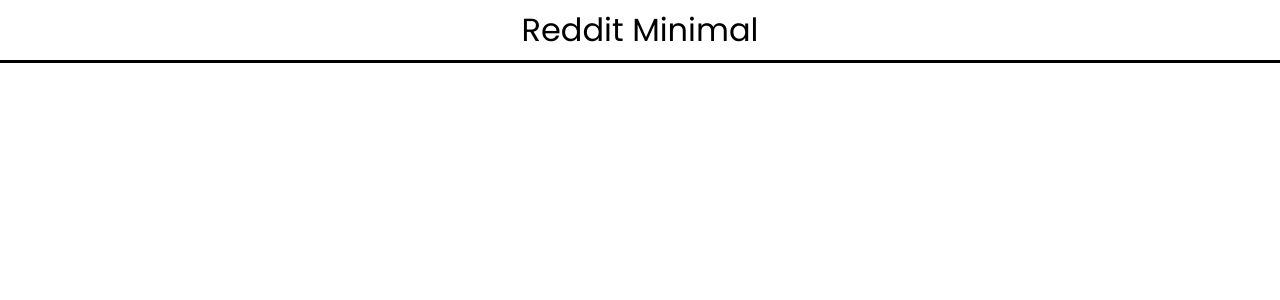
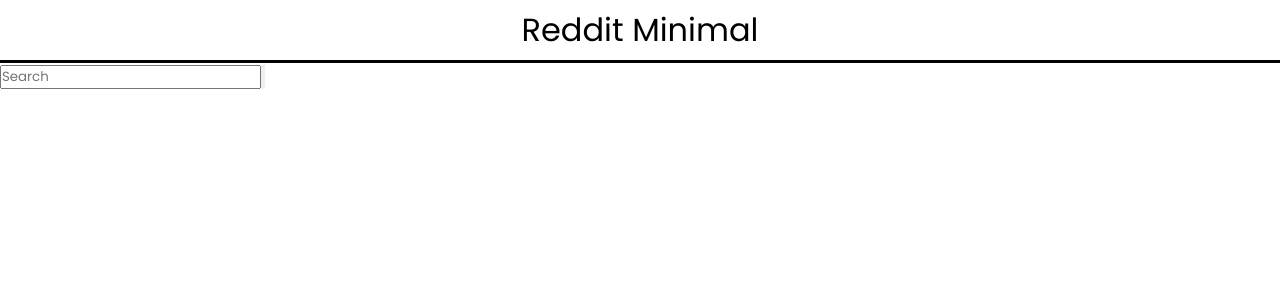
Before and after one commit to Noah-Leardon/reddit-minimal, a React (Create React App) app: page / in a window 1280 px wide. Shown: the top 300 px of the page. Built offline with nearby package versions, Linux system fonts and the light colour scheme.

Commit message:
add integration test for app and SearchBar

```diff
--- a/src/App.css
+++ b/src/App.css
@@ -11,7 +11,6 @@
     justify-content: center;
     align-items: center;
     height: 60px;
-    position: fixed;
     border-bottom: solid black;
 }
 
--- a/src/App.js
+++ b/src/App.js
@@ -1,5 +1,6 @@
 import './App.css';
 import Header from './components/Header/Header';
+import SearchBar from './components/SearchBar/SearchBar.js'
 
 function App() {
   return (
@@ -11,6 +12,7 @@
       </head>
       <div data-testid='App' className="App">
         <Header />
+        <SearchBar />
       </div>
     </div>
 
```
Also changed, not shown: 1 other file (tests, documents, lock files or other folders).
